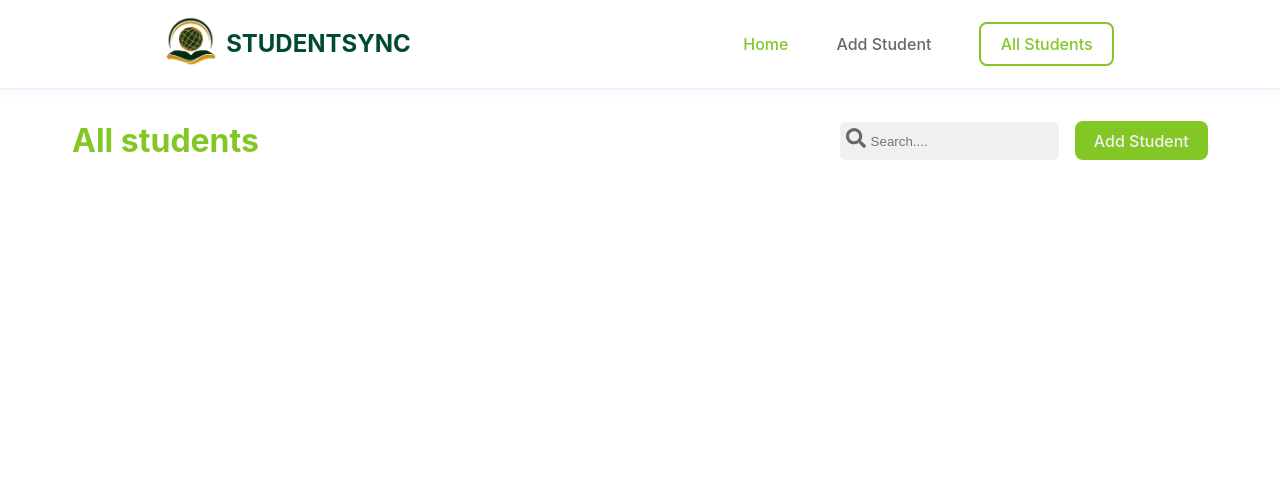
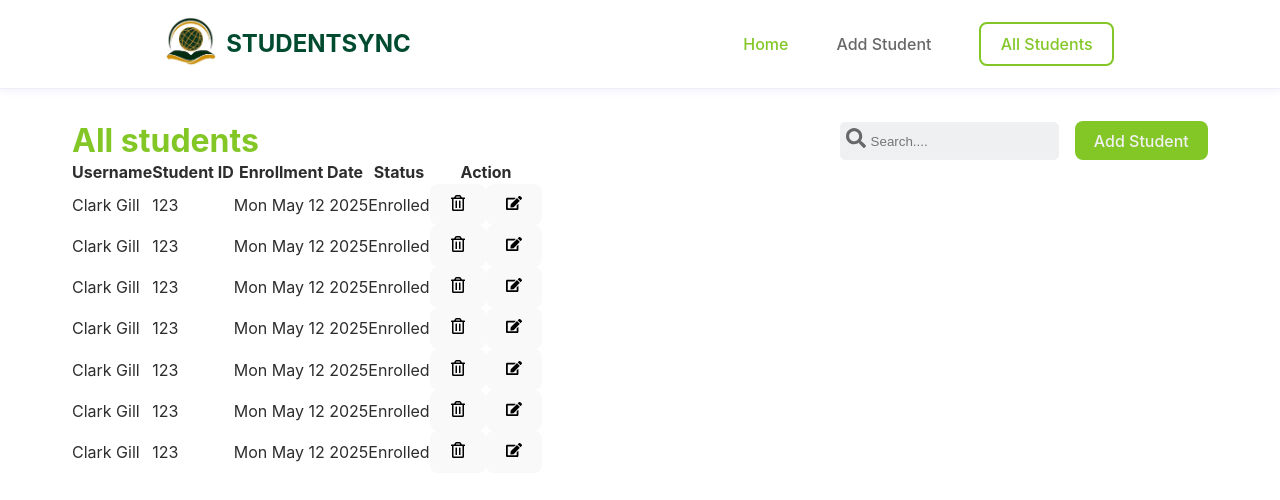
Before and after one commit to RP-Tumba/studentsync-frontend-emerald, a React (Vite) app: page /AllStudents in a window 1280 px wide. Shown: the top 500 px of the page. Built offline with nearby package versions, Linux system fonts and the light colour scheme.

Commit message:
feat: student list table

```diff
--- a/src/pages/AllStudents.jsx
+++ b/src/pages/AllStudents.jsx
@@ -1,4 +1,5 @@
-import { FaSearch } from 'react-icons/fa';
+import { FaSearch, FaRegTrashAlt, FaEdit } from 'react-icons/fa';
+
 const AllStudents = () => {
   return (
     <div className="container">
@@ -18,6 +19,140 @@ const AllStudents = () => {
           </div>
         </div>
       </div>
+
+      <div className="responsive-table">
+        <table cellPadding={0} cellSpacing={0}>
+          <thead>
+            <tr>
+              <th>Username</th>
+              <th>Student ID</th>
+              <th>Enrollment Date</th>
+              <th>Status</th>
+              <th>Action</th>
+            </tr>
+          </thead>
+          <tbody>
+            <tr>
+              <td>Clark Gill</td>
+              <td>123</td>
+              <td>{new Date().toDateString()}</td>
+              <td>Enrolled</td>
+              <td>
+                <div className="action">
+                  <button id="delete">
+                    <FaRegTrashAlt />
+                  </button>
+                  <button id="edit">
+                    <FaEdit />
+                  </button>
+                </div>
+              </td>
+            </tr>
+
+            <tr>
+              <td>Clark Gill</td>
+              <td>123</td>
+              <td>{new Date().toDateString()}</td>
+              <td>Enrolled</td>
+              <td>
+                <div className="action">
+                  <button id="delete">
+                    <FaRegTrashAlt />
+                  </button>
+                  <button id="edit">
+                    <FaEdit />
+                  </button>
+                </div>
+              </td>
+            </tr>
+
+            <tr>
+              <td>Clark Gill</td>
+              <td>123</td>
+              <td>{new Date().toDateString()}</td>
+              <td>Enrolled</td>
+              <td>
+                <div className="action">
+                  <button id="delete">
+                    <FaRegTrashAlt />
+                  </button>
+                  <button id="edit">
+                    <FaEdit />
+                  </button>
+                </div>
+              </td>
+            </tr>
+
+            <tr>
+              <td>Clark Gill</td>
+              <td>123</td>
+              <td>{new Date().toDateString()}</td>
+              <td>Enrolled</td>
+              <td>
+                <div className="action">
+                  <button id="delete">
+                    <FaRegTrashAlt />
+                  </button>
+                  <button id="edit">
+                    <FaEdit />
+                  </button>
+                </div>
+              </td>
+            </tr>
+
+            <tr>
+              <td>Clark Gill</td>
+              <td>123</td>
+              <td>{new Date().toDateString()}</td>
+              <td>Enrolled</td>
+              <td>
+                <div className="action">
+                  <button id="delete">
+                    <FaRegTrashAlt />
+                  </button>
+                  <button id="edit">
+                    <FaEdit />
+                  </button>
+                </div>
+              </td>
+            </tr>
+
+            <tr>
+              <td>Clark Gill</td>
+              <td>123</td>
+              <td>{new Date().toDateString()}</td>
+              <td>Enrolled</td>
+              <td>
+                <div className="action">
+                  <button id="delete">
+                    <FaRegTrashAlt />
+                  </button>
+                  <button id="edit">
+                    <FaEdit />
+                  </button>
+                </div>
+              </td>
+            </tr>
+
+            <tr>
+              <td>Clark Gill</td>
+              <td>123</td>
+              <td>{new Date().toDateString()}</td>
+              <td>Enrolled</td>
+              <td>
+                <div className="action">
+                  <button id="delete">
+                    <FaRegTrashAlt />
+                  </button>
+                  <button id="edit">
+                    <FaEdit />
+                  </button>
+                </div>
+              </td>
+            </tr>
+          </tbody>
+        </table>
+      </div>
     </div>
   );
 };
```
